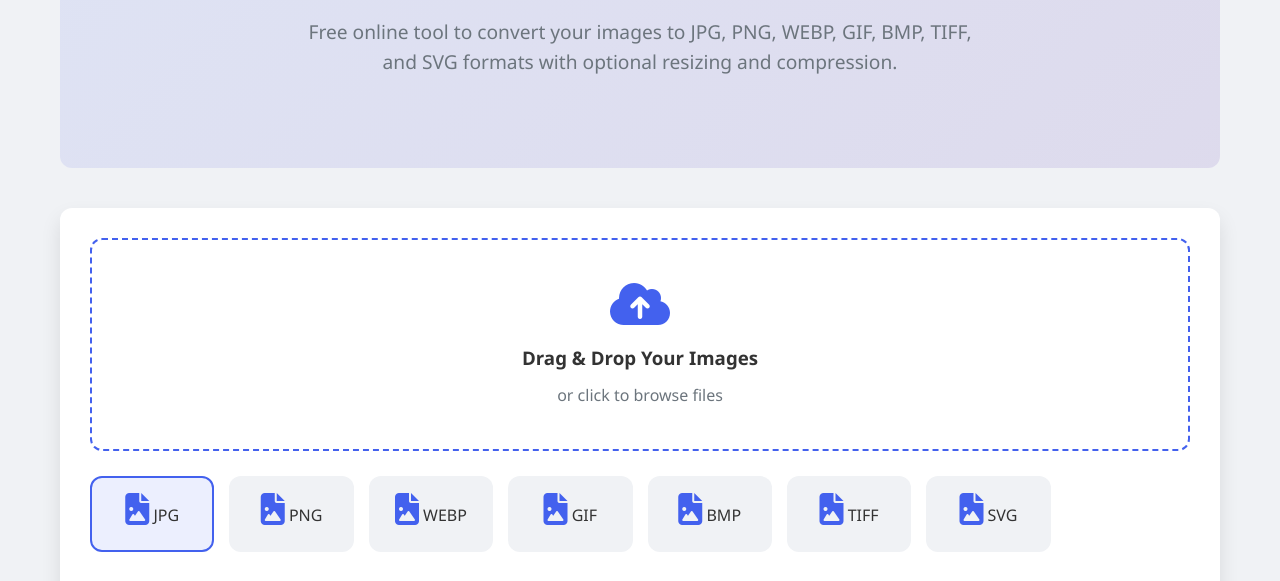
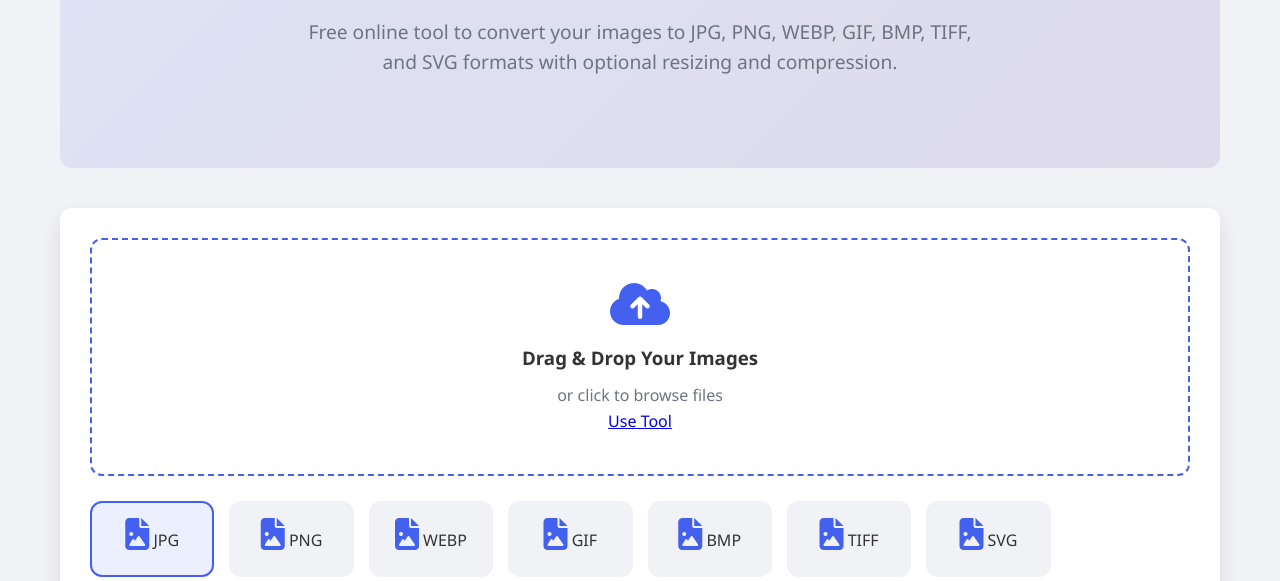
Before and after one commit to vodtik/Unique-Convert, a plain HTML site: page index.html in a window 1280 px wide. Shown: the part 215-796 px from the top of the page. Drawn offline with Linux system fonts and the light colour scheme.

Commit message:
Update index.html

```diff
--- a/index.html
+++ b/index.html
@@ -547,6 +547,7 @@
                 <i class="fas fa-cloud-upload-alt"></i>
                 <h3>Drag & Drop Your Images</h3>
                 <p>or click to browse files</p>
+                <a href="Image-Converter.html" class="tool-button">Use Tool</a>
                 <input type="file" class="file-input" id="file-input" multiple accept="image/*">
             </div>
 
```
